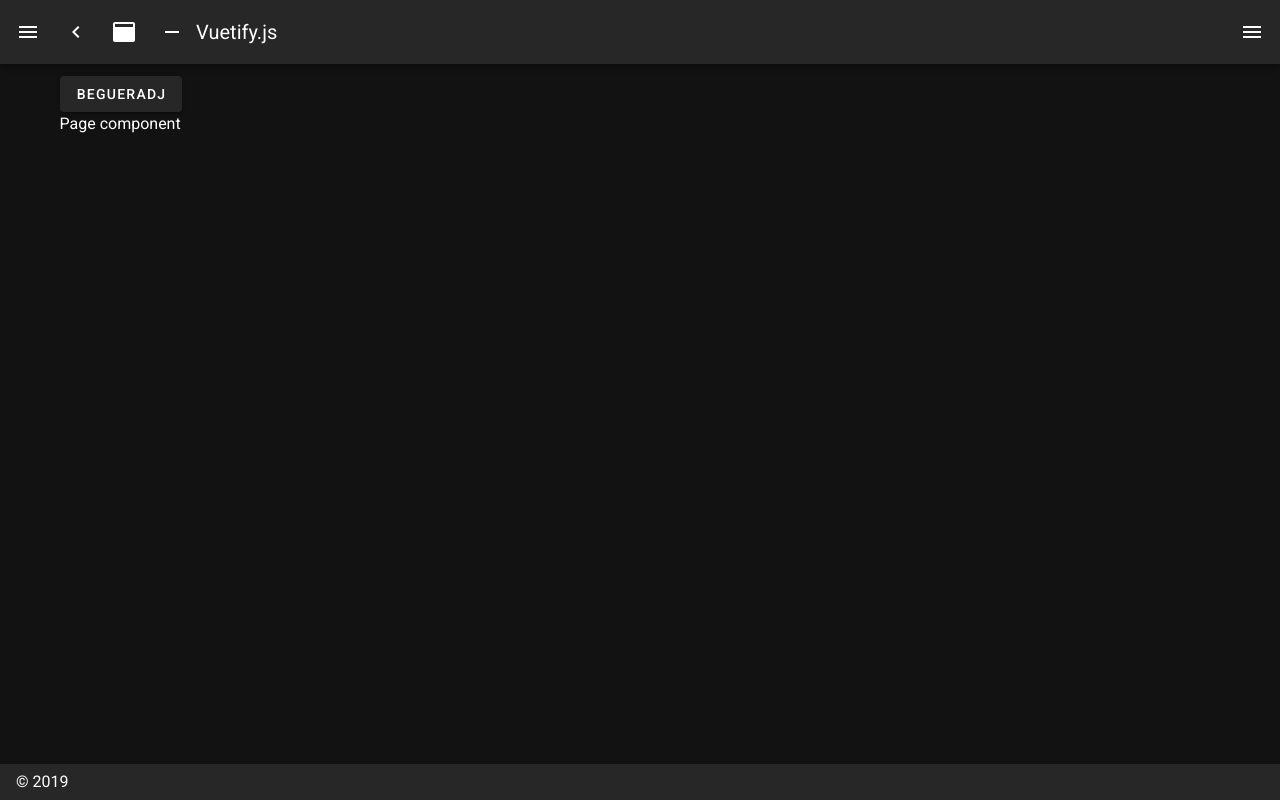
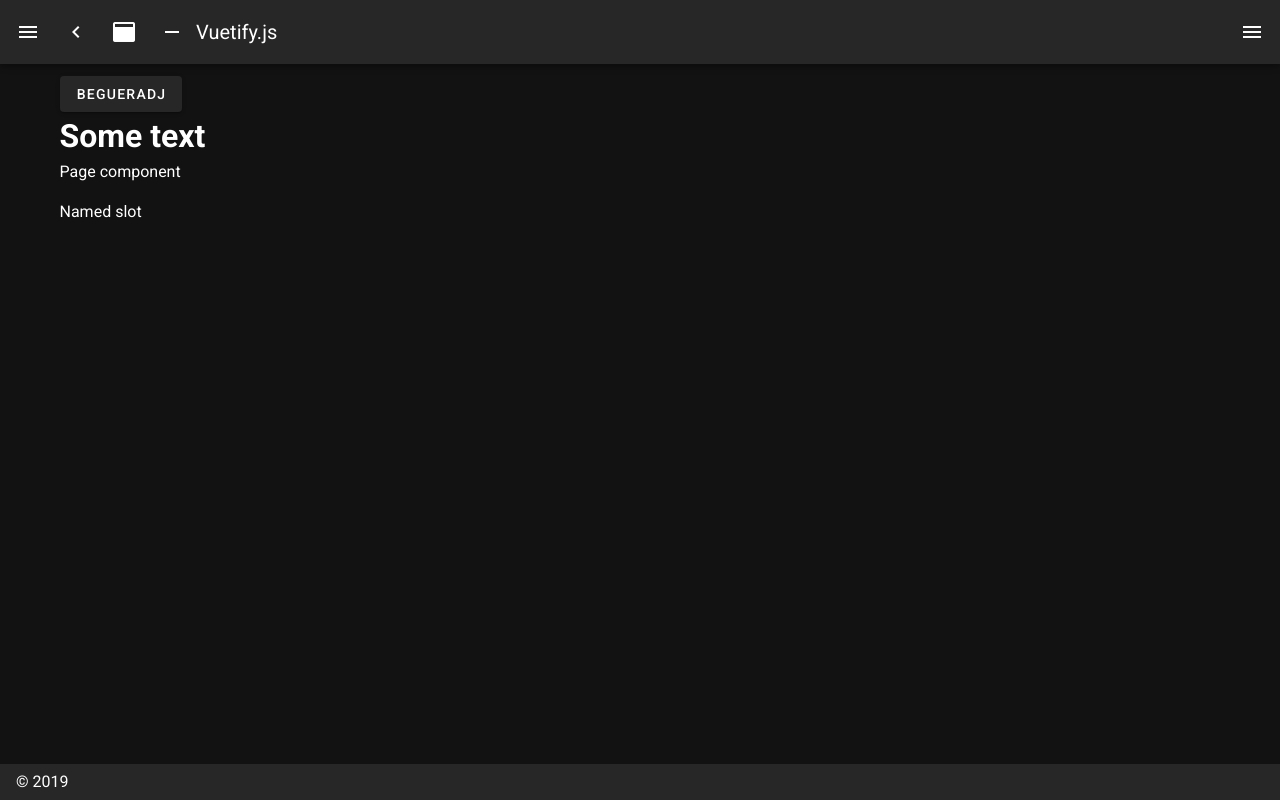
Before and after one commit to begueradj/vuetify-datepicker-with-slots, a Nuxt app: page / in a window 1280 px wide. Built offline with nearby package versions, Linux system fonts and the light colour scheme.

Commit message:
Use named slot

```diff
--- a/components/PageComponent.vue
+++ b/components/PageComponent.vue
@@ -1,9 +1,8 @@
 <template>
   <div>
-    <main>
-      <slot v-bind:myName="myName" />
-    </main>
+    <slot v-bind:myName="myName" />
     <p> Page component </p>
+    <slot name="begueradj" />
   </div>
 </template>
 
--- a/pages/index.vue
+++ b/pages/index.vue
@@ -1,9 +1,15 @@
 <template>
-  <page-component>
-    <template v-slot="{ myName }">
-      <v-btn> {{ myName }} </v-btn>
-    </template>
-  </page-component>
+  <div>
+    <page-component>
+      <template v-slot="{ myName }">
+        <v-btn> {{ myName }} </v-btn>
+        <h1> Some text </h1>
+      </template>
+      <template #begueradj>
+        Named slot
+      </template>
+    </page-component>
+  </div>
 </template>
 
 <script>
```
